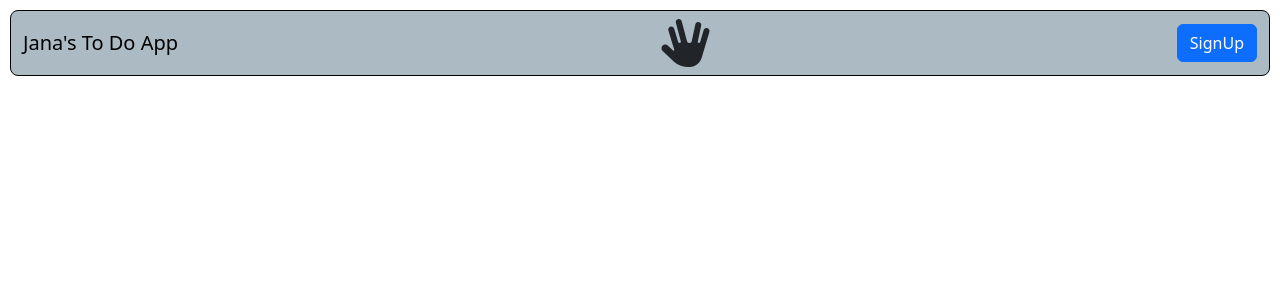
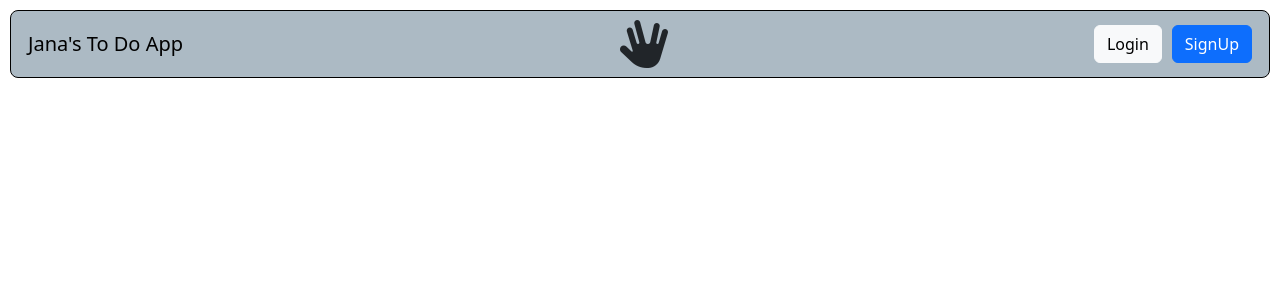
Before and after one commit to Jana-P1/to_do_flask_app, a Flask app: page / in a window 1280 px wide. Shown: the top 300 px of the page. Run offline with Flask 3, Linux system fonts and the light colour scheme; some libraries are stand-ins or nearby versions.

Commit message:
Add authentication buttons on landing page

```diff
--- a/myapplication/static/style.css
+++ b/myapplication/static/style.css
@@ -34,3 +34,11 @@ form {
 button {
   margin: 10px;
 }
+
+#authBtns {
+  justify-content: space-between;
+}
+
+a {
+  margin: 5px;
+}
--- a/myapplication/templates/index.html
+++ b/myapplication/templates/index.html
@@ -16,8 +16,9 @@
         Jana's To Do App
       </a>
       <i class="fa-solid fa-hand-spock fa-3x"></i>
-      <div class="d-flex flex-row-reverse">
+      <div class="d-flex flex-row-reverse" id="authBtns">
         <a class="btn btn-primary" role="button" href="{{ url_for('users.signup') }}">SignUp</a>
+        <a class="btn btn-light" role="button" href="{{ url_for('users.login') }}">Login</a>
       </div>
     </div>
   </nav>
```
